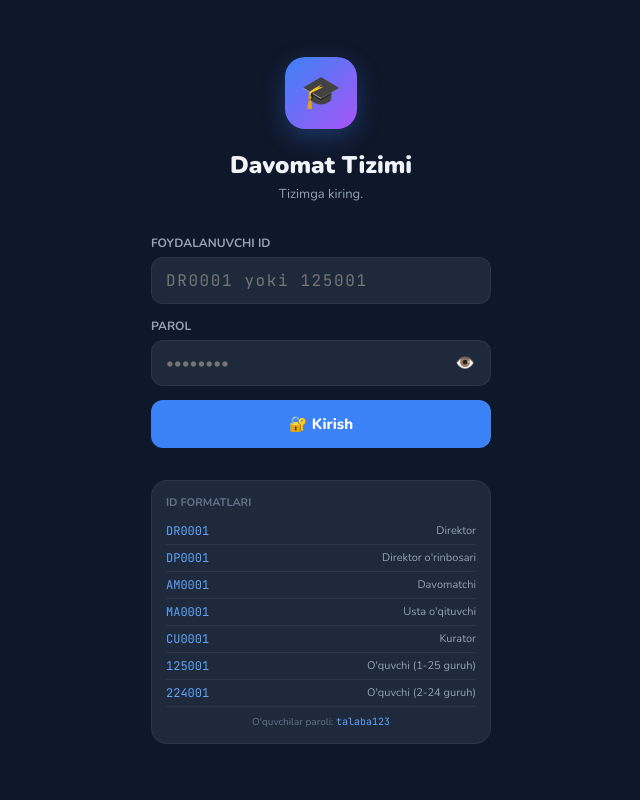
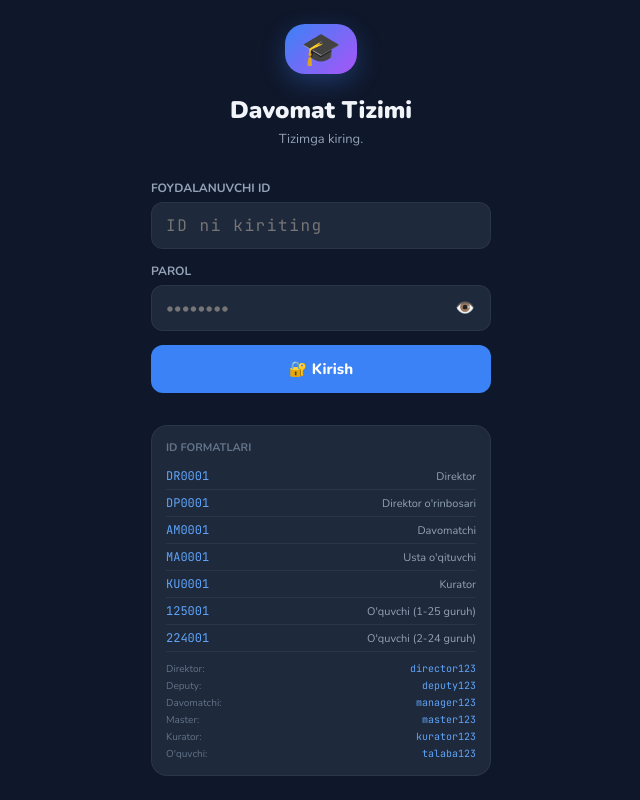
Before and after one commit to Nurbek-WebDasturchi/davomatchi, a React (Vite) app in the folder frontend/: page /login in a window 1280 px wide. Shown: the whole page, without its empty margins (319-959 px from the left). Built offline with nearby package versions, Linux system fonts and the light colour scheme; no server answers.

Commit message:
master/kuratorni qo'shvatrman

```diff
--- a/frontend/src/pages/LoginPage.jsx
+++ b/frontend/src/pages/LoginPage.jsx
@@ -101,7 +101,7 @@ export default function LoginPage() {
             type="text"
             value={userId}
             onChange={(e) => setUserId(e.target.value.toUpperCase())}
-            placeholder="DR0001 yoki 125001"
+            placeholder="ID ni kiriting"
             maxLength={10}
             style={{
               width: "100%",
@@ -238,22 +238,14 @@ export default function LoginPage() {
           ID FORMATLARI
         </p>
         {[
-          { id: "DR0001", label: "Direktor", example: "director123" },
-          { id: "DP0001", label: "Direktor o'rinbosari", example: "deputy123" },
-          { id: "AM0001", label: "Davomatchi", example: "manager123" },
-          { id: "MA0001", label: "Usta o'qituvchi", example: "master123" },
-          { id: "CU0001", label: "Kurator", example: "curator123" },
-          {
-            id: "125001",
-            label: "O'quvchi (1-25 guruh)",
-            example: "talaba123",
-          },
-          {
-            id: "224001",
-            label: "O'quvchi (2-24 guruh)",
-            example: "talaba123",
-          },
-        ].map(({ id, label, example }) => (
+          { id: "DR0001", label: "Direktor" },
+          { id: "DP0001", label: "Direktor o'rinbosari" },
+          { id: "AM0001", label: "Davomatchi" },
+          { id: "MA0001", label: "Usta o'qituvchi" },
+          { id: "KU0001", label: "Kurator" },
+          { id: "125001", label: "O'quvchi (1-25 guruh)" },
+          { id: "224001", label: "O'quvchi (2-24 guruh)" },
+        ].map(({ id, label }) => (
           <div
             key={id}
             style={{
@@ -276,22 +268,38 @@ export default function LoginPage() {
             </span>
           </div>
         ))}
-        <p
+        <div
           style={{
-            fontSize: "10px",
-            color: "var(--text-muted)",
-            marginTop: "8px",
-            textAlign: "center",
+            marginTop: "10px",
+            display: "flex",
+            flexDirection: "column",
+            gap: "3px",
           }}>
-          O'quvchilar paroli:{" "}
-          <span
-            style={{
-              color: "var(--accent-blue-light)",
-              fontFamily: "var(--font-mono)",
-            }}>
-            talaba123
-          </span>
-        </p>
+          {[
+            { label: "Direktor:", pw: "director123" },
+            { label: "Deputy:", pw: "deputy123" },
+            { label: "Davomatchi:", pw: "manager123" },
+            { label: "Master:", pw: "master123" },
+            { label: "Kurator:", pw: "kurator123" },
+            { label: "O'quvchi:", pw: "talaba123" },
+          ].map(({ label, pw }) => (
+            <div
+              key={label}
+              style={{ display: "flex", justifyContent: "space-between" }}>
+              <span style={{ fontSize: "10px", color: "var(--text-muted)" }}>
+                {label}
+              </span>
+              <span
+                style={{
+                  fontSize: "10px",
+                  color: "var(--accent-blue-light)",
+                  fontFamily: "var(--font-mono)",
+                }}>
+                {pw}
+              </span>
+            </div>
+          ))}
+        </div>
       </div>
     </div>
   );
```
